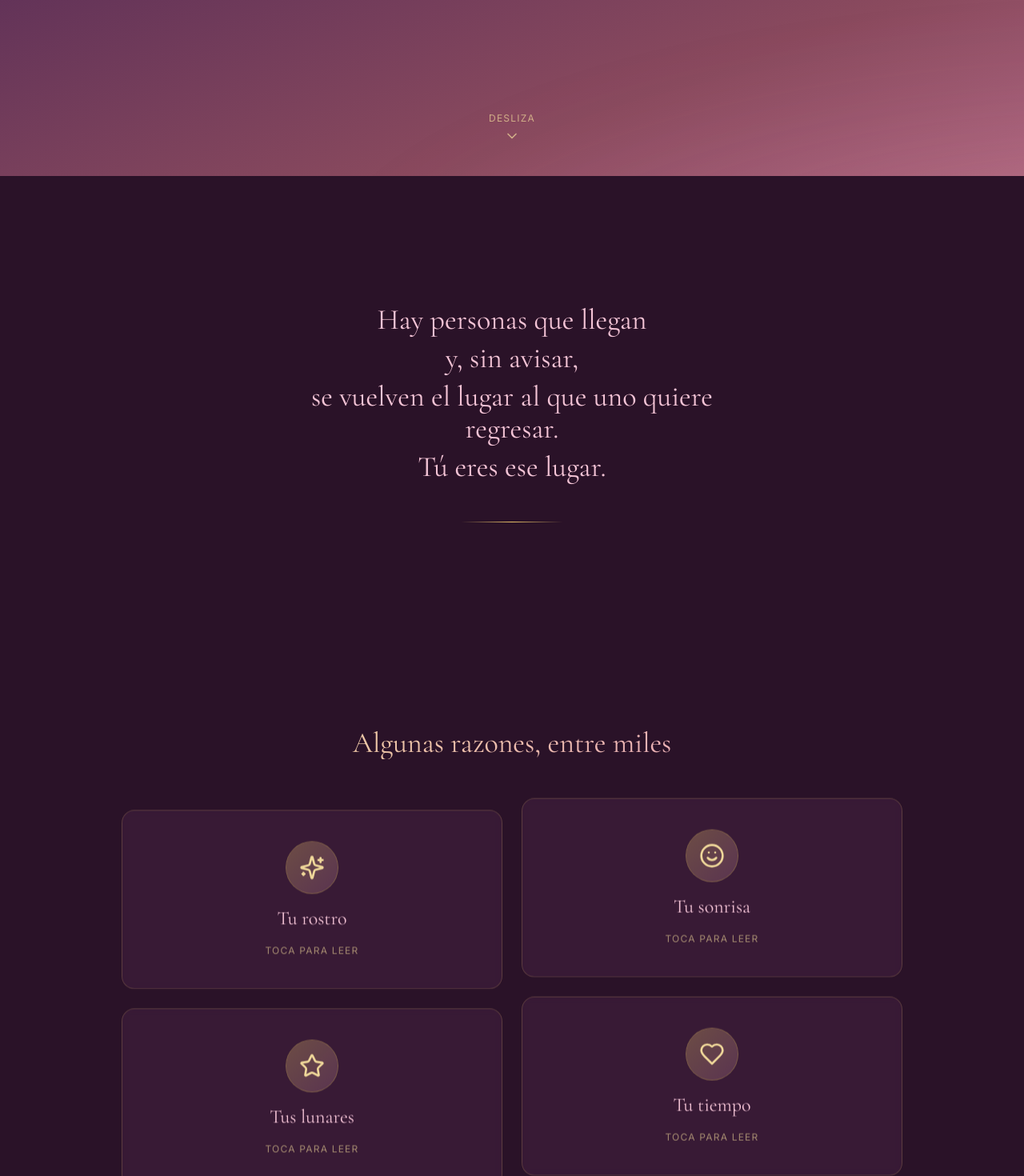
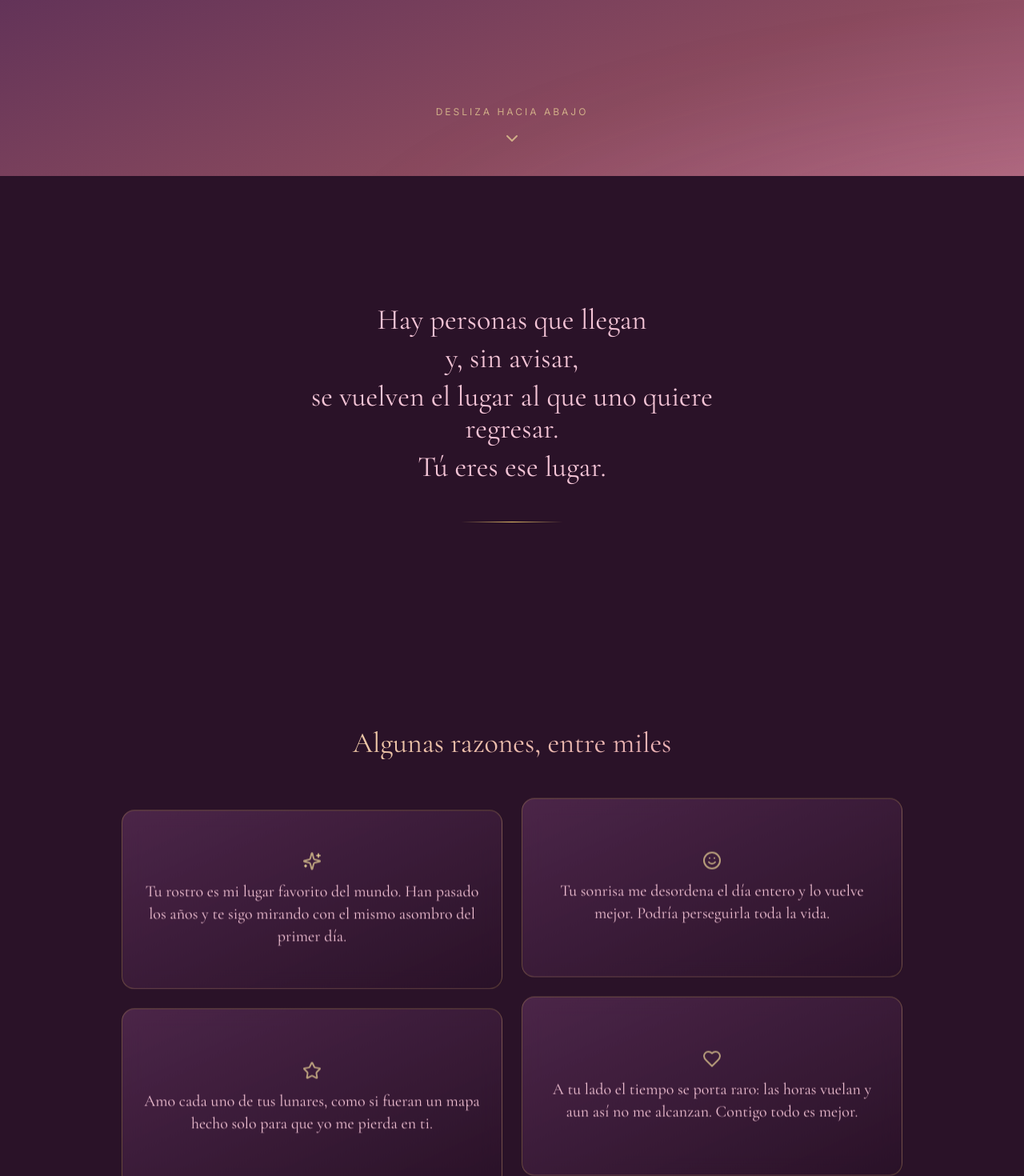
Before and after one commit to BannedForMacros/Pilar, a Next.js app: page / in a window 1280 px wide. Shown: the part 580-2050 px from the top of the page at 80% size. Built offline with nearby package versions, Linux system fonts and the light colour scheme.

Commit message:
implementacionpára produccion

```diff
--- a/components/FinalQuestion.tsx
+++ b/components/FinalQuestion.tsx
@@ -98,15 +98,6 @@ export default function FinalQuestion() {
               </motion.button>
             </div>
 
-            {dodges > 1 && (
-              <motion.p
-                initial={{ opacity: 0 }}
-                animate={{ opacity: 1 }}
-                className="mt-8 text-sm italic text-gold-soft/70"
-              >
-                (Ese botón no quiere que digas que no…)
-              </motion.p>
-            )}
           </motion.div>
         ) : (
           <Success key="success" heading={successHeading} message={successMessage} />
--- a/components/Hero.tsx
+++ b/components/Hero.tsx
@@ -79,8 +79,15 @@ export default function Hero() {
           transition={{ duration: 1, delay: 1.6 }}
           className="flex flex-col items-center"
         >
-          <span className="mb-1 text-xs uppercase tracking-widest">Desliza</span>
-          <ChevronDown className="h-5 w-5 animate-float" />
+          <span className="mb-2 text-xs uppercase tracking-[0.25em]">
+            Desliza hacia abajo
+          </span>
+          <motion.span
+            animate={{ y: [0, 8, 0] }}
+            transition={{ duration: 1.6, repeat: Infinity, ease: "easeInOut" }}
+          >
+            <ChevronDown className="h-6 w-6" />
+          </motion.span>
         </motion.div>
       </motion.div>
     </section>
--- a/components/Reasons.tsx
+++ b/components/Reasons.tsx
@@ -1,10 +1,11 @@
 "use client";
 
-import { useRef, useState } from "react";
+import { useEffect, useRef, useState } from "react";
 import {
   motion,
   useScroll,
   useTransform,
+  useInView,
   useReducedMotion,
   type MotionValue,
 } from "framer-motion";
@@ -67,8 +68,21 @@ function ReasonCard({
   progress: MotionValue<number>;
 }) {
   const Icon = ICONS[icon];
+  const reduce = useReducedMotion();
+
+  const cardRef = useRef<HTMLDivElement>(null);
+  // La tarjeta se considera "en foco" cuando está bien visible al hacer scroll
+  const inView = useInView(cardRef, { amount: 0.6 });
+
   const [flipped, setFlipped] = useState(false);
-  const reduce = useReducedMotion();
+  const [touched, setTouched] = useState(false); // el toque manual tiene prioridad
+
+  // Auto-flip: al entrar en pantalla muestra el mensaje (para leerlo mientras
+  // se desliza); al salir, vuelve al frente. El toque manual lo anula.
+  useEffect(() => {
+    if (touched) return;
+    setFlipped(inView);
+  }, [inView, touched]);
 
   // Parallax sutil: las columnas se desplazan en sentidos opuestos al hacer scroll
   const dir = index % 2 === 0 ? 1 : -1;
@@ -76,6 +90,7 @@ function ReasonCard({
 
   return (
     <motion.div
+      ref={cardRef}
       style={reduce ? undefined : { y: parallaxY }}
       initial={{ opacity: 0, y: 40, scale: 0.96 }}
       whileInView={{ opacity: 1, y: 0, scale: 1 }}
@@ -90,9 +105,12 @@ function ReasonCard({
     >
       <button
         type="button"
-        onClick={() => setFlipped((f) => !f)}
+        onClick={() => {
+          setTouched(true);
+          setFlipped((f) => !f);
+        }}
         aria-pressed={flipped}
-        aria-label={`Razón: ${title}. Toca para ${flipped ? "ocultar" : "revelar"} el mensaje.`}
+        aria-label={`Razón: ${title}. ${flipped ? "Mostrando el mensaje." : "Toca para revelar el mensaje."}`}
         className="flip-inner relative h-full w-full rounded-2xl text-left"
       >
         {/* Frente */}
@@ -101,13 +119,11 @@ function ReasonCard({
             <Icon className="h-8 w-8 text-gold-soft" aria-hidden="true" />
           </span>
           <h3 className="font-display text-2xl text-rosa-soft">{title}</h3>
-          <span className="text-xs uppercase tracking-widest text-gold-soft/60">
-            Toca para leer
-          </span>
         </div>
 
         {/* Reverso */}
-        <div className="flip-face flip-back absolute inset-0 flex items-center justify-center rounded-2xl border border-gold/30 bg-gradient-to-br from-plum-soft/70 to-plum-deep/80 p-6 backdrop-blur-md">
+        <div className="flip-face flip-back absolute inset-0 flex flex-col items-center justify-center gap-3 rounded-2xl border border-gold/30 bg-gradient-to-br from-plum-soft/70 to-plum-deep/80 p-6 backdrop-blur-md">
+          <Icon className="h-6 w-6 shrink-0 text-gold-soft/70" aria-hidden="true" />
           <p className="text-center font-display text-lg leading-snug text-rosa-soft sm:text-xl">
             {text}
           </p>
```
